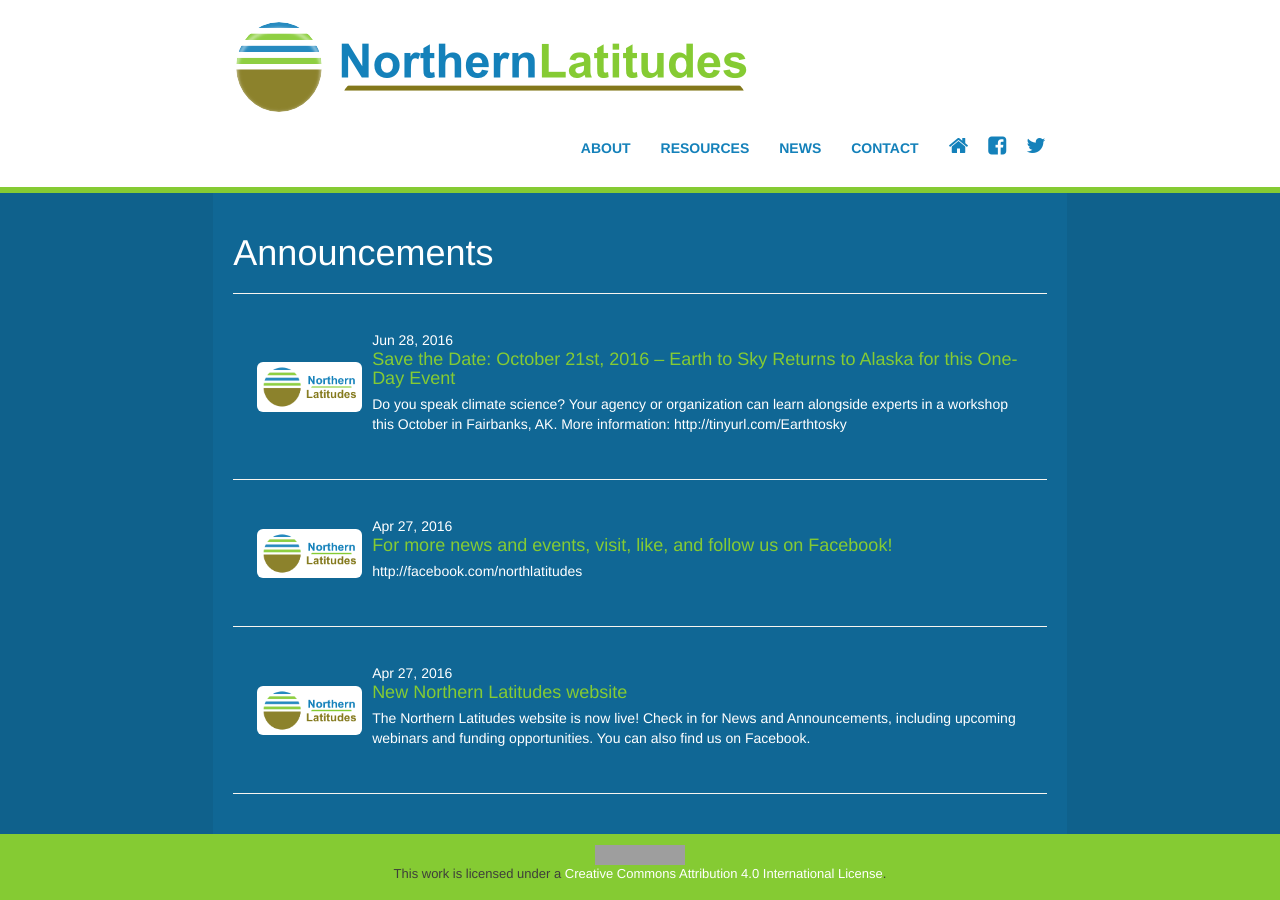
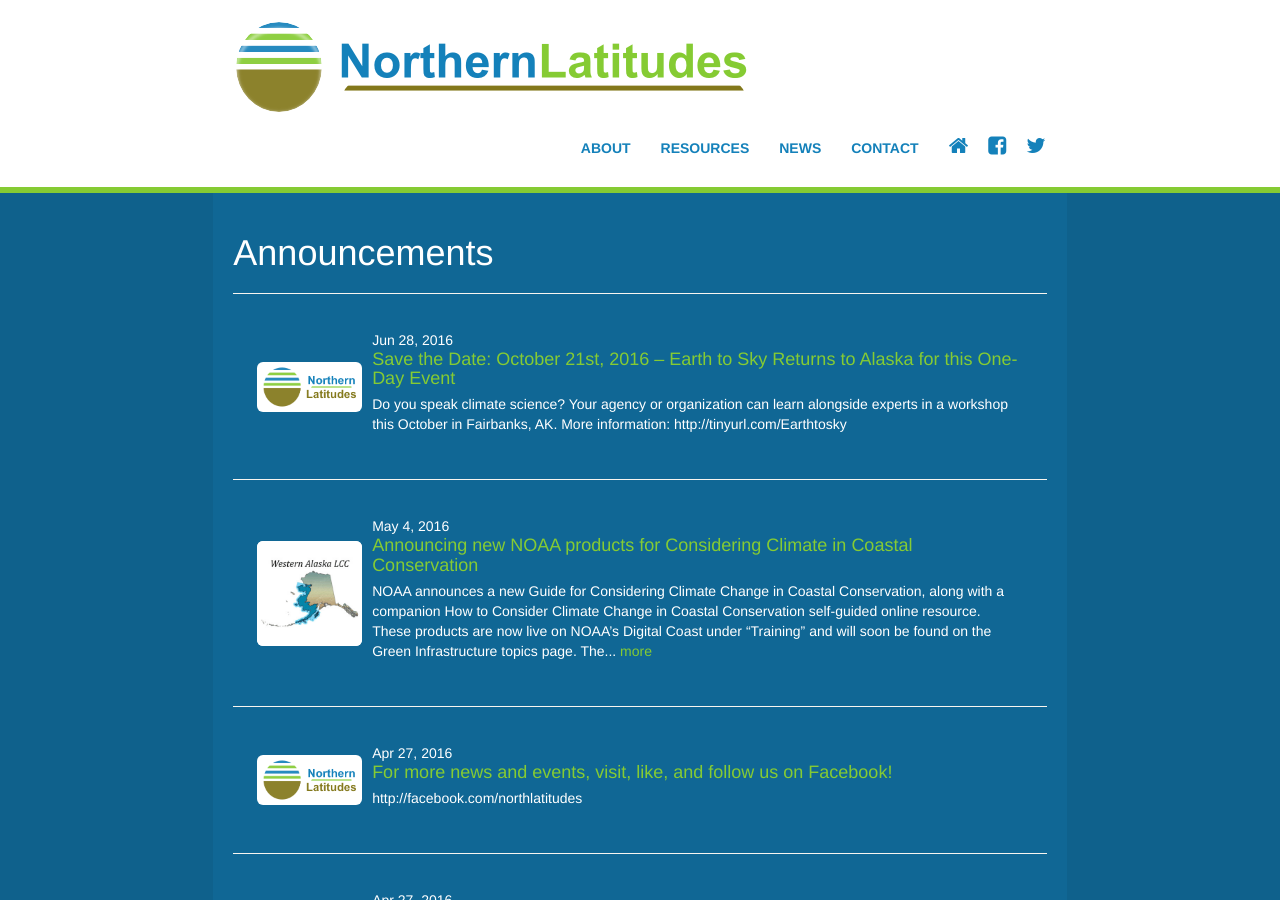
Before and after one commit to northern-latitudes/northern-latitudes.github.io, a Jekyll site: the page built from categories/announcement.md, in a window 1280 px wide and 900 px high. Built offline with Jekyll 4.4.1, drawn with Linux system fonts in a browser that asks for light colours; nearby versions of some CDN libraries; some of the changed lines change nothing that is shown; grey boxes are pictures that could not be loaded.

Commit message:
Updated 2016-04-27-your-filename.md

```diff
--- a/_posts/2016-04-27-your-filename.md
+++ b/_posts/2016-04-27-your-filename.md
@@ -3,15 +3,11 @@
 date: '2016-05-04 13:55 -0800'
 icon: wa
 category: announcement
-published: false
-title: >-
-  Webinar -- Alaska stream temperature community: data storage, harvesting and
-  dissemination
+published: true
+title: Announcing new NOAA products for Considering Climate in Coastal Conservation
 ---
-**Ryan Toohey**, _USGS Alaska Climate Science Center / USGS Alaska Science Center, Anchorage_
+## NOAA announces a new [Guide for Considering Climate Change in Coastal Conservation](https://coast.noaa.gov/digitalcoast/training/considering-climate-change.html), along with a companion [How to Consider Climate Change in Coastal Conservation](https://coast.noaa.gov/digitalcoast/training/coastal-conservation.html) self-guided online resource. These products are now live on NOAA’s Digital Coast under “Training” and will soon be found on the Green Infrastructure topics page.
 
-### Wednesday May 4, 2016, 12 - 1 PM Alaska time
+The Guide does this by describing a stepwise approach to considering climate change in coastal conservation planning, with links to relevant tools, information and other resources. The steps should be familiar to those already practicing strategic conservation planning, but unlike other guides, these new products specifically focus on climate and habitat considerations of the coastal environment.
 
-More information at [westernalaska.lcc.org](https://westernalaskalcc.org/projects/SitePages/webinars.aspx).
-
-In Fall 2015, a workshop was held to understand better how the Alaskan stream temperature community currently manages their data. While some State and Federal agencies have their own data formats and data management guidelines, many smaller data collecting entities do not have compatible protocols or databases.  As a result, State and Federal agencies are unlikely to be able to host and distribute the data of their smaller partners, yet all partner data are important for assessing landscape or regional level change occuring throughout Alaska. The workshop addressed five questions: 1) What are the essential metadata and formatting requirements for non-agency data to be aggregated with agency data?, 2) How can we utilize existing resources and platforms to harvest/access and store environmental data from a wide variety of stakeholders for multi-scale analyeses?, 3) What lessons, barriers and sollutions can we learn from recent statewide and national efforts?, 4) What are the data provider requirements for dissemination and usage of this data?, 5) How can we increase reliability and sustainability (both financially and in terms of partner buy-in) of such data systems? The presentation will focus on the workshop participants' answers to these questions.
+The How-To offers brief instruction on each step from the Guide and provides quick access to the most applicable tools when working through each step. This interactive online resource allows users to dive into whichever stage of the process is most relevant to them. It will be updated periodically with new resources.
```
